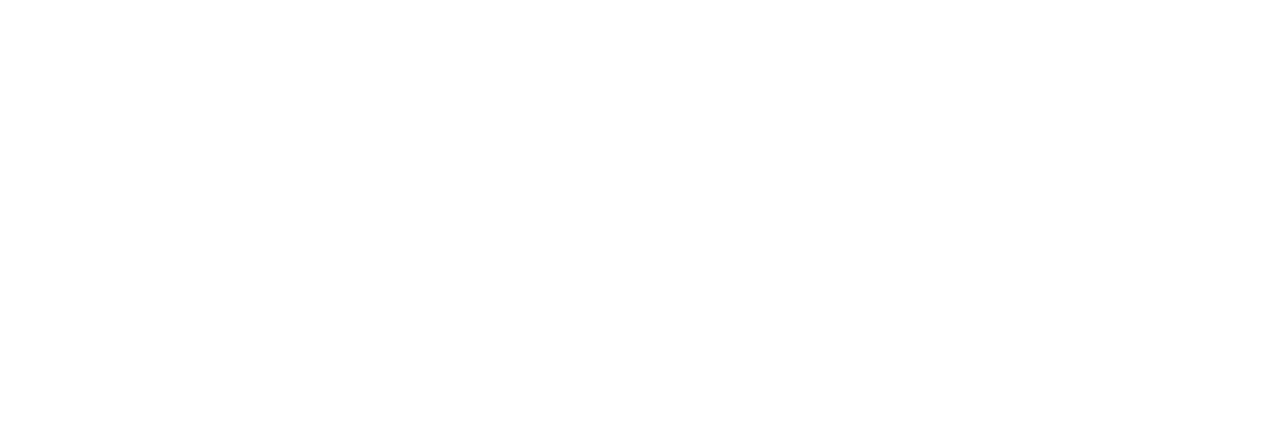
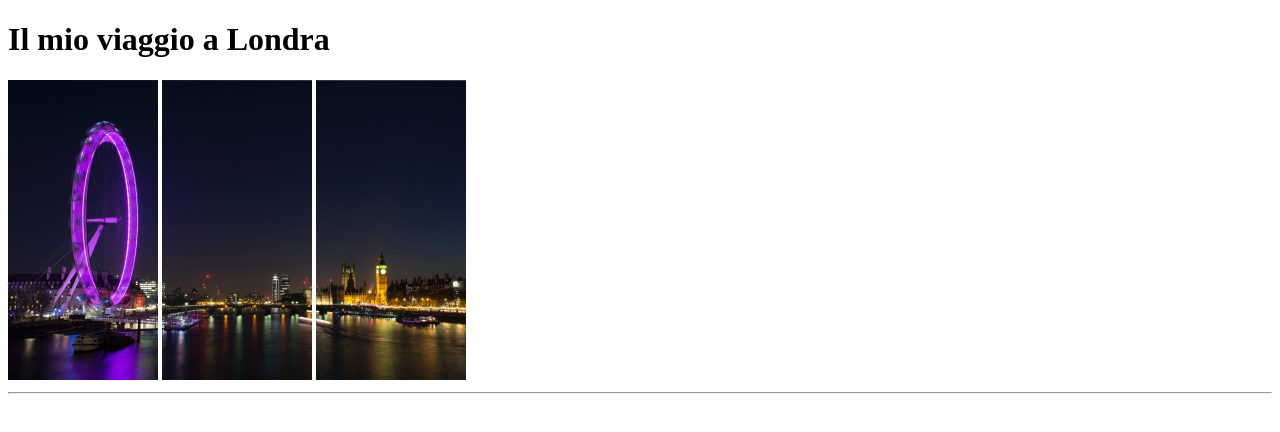
Before and after one commit to Pierpaolo-99/html-london-trip, a plain HTML site: page index.html in a window 1280 px wide. Drawn offline with Linux system fonts and the light colour scheme.

Commit message:
Add Header with title and image

```diff
--- a/index.html
+++ b/index.html
@@ -4,11 +4,19 @@
 <head>
     <meta charset="UTF-8">
     <meta name="viewport" content="width=device-width, initial-scale=1.0">
-    <title>London trip</title>
+    <title>Viaggio Londra</title>
 </head>
 
 <body>
 
+    <header>
+        <h1>Il mio viaggio a Londra</h1>
+        <img height="300" src="./img/pexels-bill-emrich-230794-0.jpg" alt="immagine del London eye">
+        <img height="300" src="./img/pexels-bill-emrich-230794-1.jpg" alt="immagine del Westmister Bridge">
+        <img height="300" src="./img/pexels-bill-emrich-230794-2.jpg" alt="immagine del big ben">
+        <hr>
+    </header>
+
 </body>
 
 </html>
```
